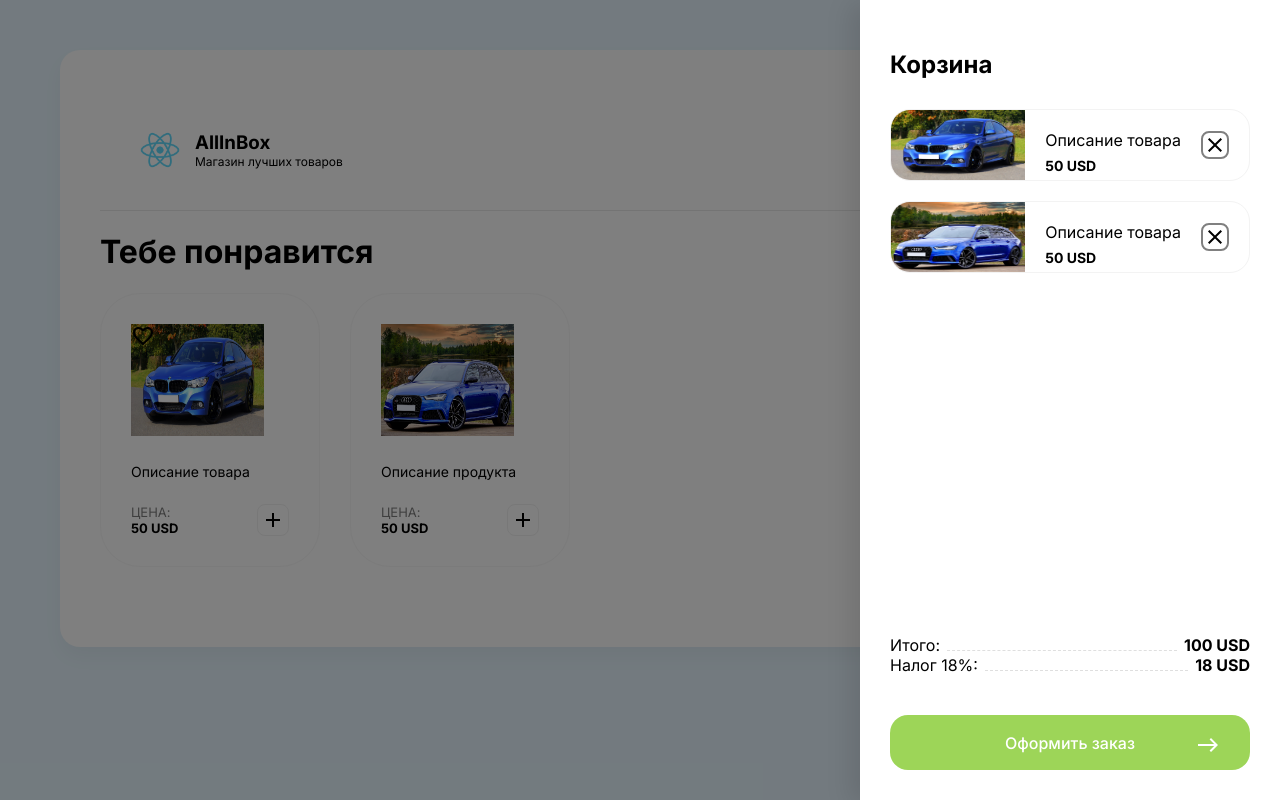
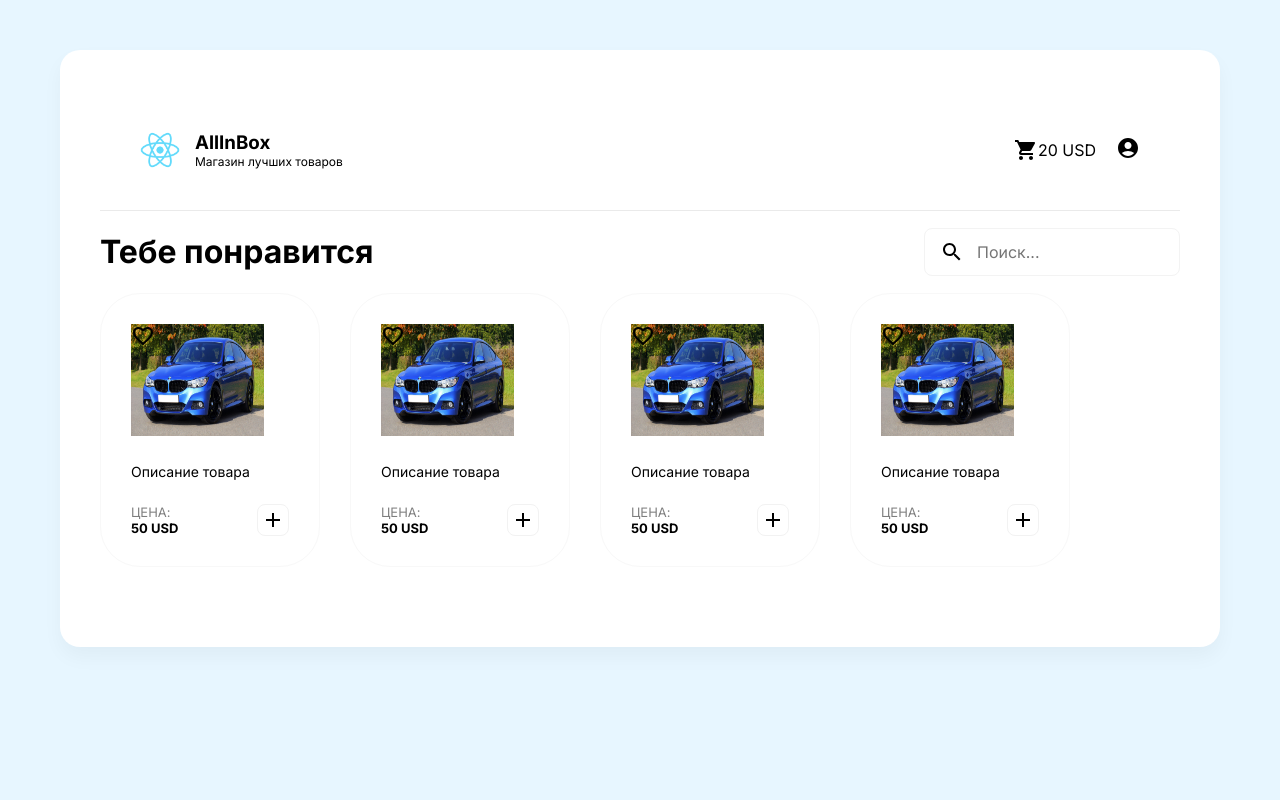
Before and after one commit to Cumali99/online-store, a React (Create React App) app: page / in a window 1280 px wide. Built offline with nearby package versions, Linux system fonts and the light colour scheme.

Commit message:
Created components, tidied up the main page

```diff
--- a/src/App.module.scss
+++ b/src/App.module.scss
@@ -26,6 +26,16 @@ body {
   }
 }
 
+.closeB {
+  transition: transform 0.1s ease-in-out;
+  &:hover {
+    transform: scale(1.1);
+  }
+  &:active {
+    transform: scale(0.9);
+  }
+}
+
 .greenButton {
   width: 100%;
   height: 55px;
@@ -48,18 +58,22 @@ body {
 }
 
 .removeB {
-  // opacity: 0.4;
   display: flex;
   align-items: center;
   justify-content: center;
   border: 2px solid grey;
   border-radius: 8px;
   cursor: pointer;
-  transition: transform 0.4s ease-in-out, color 0.4s ease-in-out;
+  transition: transform 0.4s ease-in-out, color 0.2s ease-in-out,
+    border-color 0.2s ease-in-out;
 
   &:hover {
-    color: red;
+    color: rgb(255, 0, 0);
+
     transform: rotate(180deg);
+  }
+  &:active {
+    color: rgb(255, 92, 92);
   }
 }
 
@@ -303,6 +317,7 @@ body {
   display: flex;
   flex-direction: column;
   flex: 1;
+  overflow: auto;
 }
 
 .cartTotalBlock {
@@ -320,3 +335,9 @@ body {
     align-items: flex-end;
   }
 }
+
+.drawerTop {
+  display: flex;
+  align-items: center;
+  justify-content: space-between;
+}
--- a/src/App.tsx
+++ b/src/App.tsx
@@ -1,76 +1,18 @@
 import style from "./App.module.scss";
-import ShoppingCartIcon from "@mui/icons-material/ShoppingCart";
-import AccountCircleIcon from "@mui/icons-material/AccountCircle";
+import Header from "./components/header/Header";
+import Card from "./components/card/Card";
+import Drawer from "./components/drawer/Drawer";
+
 import AddIcon from "@mui/icons-material/Add";
 import SearchIcon from "@mui/icons-material/Search";
-import FavoriteIconFalse from "@mui/icons-material/FavoriteBorder";
-import FavoriteIconTrue from "@mui/icons-material/Favorite";
-import CheckIcon from "@mui/icons-material/Check";
+
 import CloseIcon from "@mui/icons-material/Close";
-import EastIcon from "@mui/icons-material/East";
 
 function App() {
   return (
     <div className={style.wrapper}>
-      <div className={style.overlay}>
-        <div className={style.drawer}>
-          <h2>Корзина</h2>
-          <div className={style.items}>
-            <div className={style.cartItem}>
-              <img width={70} height={70} src="/img/car/car1.jpg" alt="" />
-              <div>
-                <p>Описание товара</p>
-                <b>50 USD</b>
-              </div>
-              <div className={style.removeB}>
-                <CloseIcon />
-              </div>
-            </div>
-            <div className={style.cartItem}>
-              <img width={70} height={70} src="/img/car/car2.jpg" alt="" />
-              <div>
-                <p>Описание товара</p>
-                <b>50 USD</b>
-              </div>
-              <div className={style.removeB}>
-                <CloseIcon />
-              </div>
-            </div>
-          </div>
-          <ul className={style.cartTotalBlock}>
-            <li>
-              <span>Итого:</span>
-              <div></div>
-              <b>100 USD</b>
-            </li>
-            <li>
-              <span>Налог 18%:</span>
-              <div></div>
-              <b>18 USD</b>
-            </li>
-          </ul>
-          <button className={`${style.greenButton}`}>
-            Оформить заказ <EastIcon className={style.eastIcon} />
-          </button>
-        </div>
-      </div>
-      <header className={style.header}>
-        <div className={style.headerLeft}>
-          <img width={40} height={40} src="/logo512.png" alt="лого" />
-          <div>
-            <h3 className={style.text}>AllInBox</h3>
-            <p className={style.textOpacity}>Магазин лучших товаров</p>
-          </div>
-        </div>
-        <ul className={style.headerRight}>
-          <li className={`${style.headerRight} ${style.li}`}>
-            <ShoppingCartIcon className={style.icon} /> <span>20 USD</span>
-          </li>
-          <li>
-            <AccountCircleIcon className={style.icon} />
-          </li>
-        </ul>
-      </header>
+      <Drawer />
+      <Header />
       <div className={style.content}>
         <div className={style.upBlock}>
           <h1>Тебе понравится</h1>
@@ -81,43 +23,10 @@ function App() {
         </div>
 
         <div className={style.featured}>
-          <div className={style.card}>
-            <div className={style.favorite}>
-              <FavoriteIconFalse />
-            </div>
-            <img
-              className={style.imgProduct}
-              src="/img/car/car1.jpg"
-              alt="картинка товара"
-            />
-            <h5>Описание товара</h5>
-            <div className={style.cardBottom}>
-              <div className={style.flexColumn}>
-                <span>Цена:</span>
-                <b>50 USD</b>
-              </div>
-              <button className={style.button}>
-                <AddIcon className={style.midIcon} />
-              </button>
-            </div>
-          </div>
-          <div className={style.card}>
-            <img
-              className={style.imgProduct}
-              src="/img/car/car2.jpg"
-              alt="картинка товара"
-            />
-            <h5>Описание продукта</h5>
-            <div className={style.cardBottom}>
-              <div className={style.flexColumn}>
-                <span>Цена:</span>
-                <b>50 USD</b>
-              </div>
-              <button className={style.button}>
-                <AddIcon className={style.midIcon} />
-              </button>
-            </div>
-          </div>
+          <Card />
+          <Card />
+          <Card />
+          <Card />
         </div>
       </div>
     </div>
--- /dev/null
+++ b/src/components/card/Card.tsx
@@ -0,0 +1,33 @@
+import style from "../../App.module.scss";
+import FavoriteIconFalse from "@mui/icons-material/FavoriteBorder";
+import FavoriteIconTrue from "@mui/icons-material/Favorite";
+import CheckIcon from "@mui/icons-material/Check";
+import AddIcon from "@mui/icons-material/Add";
+
+function Card() {
+  return (
+    <>
+      <div className={style.card}>
+        <div className={style.favorite}>
+          <FavoriteIconFalse />
+        </div>
+        <img
+          className={style.imgProduct}
+          src="/img/car/car1.jpg"
+          alt="картинка товара"
+        />
+        <h5>Описание товара</h5>
+        <div className={style.cardBottom}>
+          <div className={style.flexColumn}>
+            <span>Цена:</span>
+            <b>50 USD</b>
+          </div>
+          <button className={style.button}>
+            <AddIcon className={style.midIcon} />
+          </button>
+        </div>
+      </div>
+    </>
+  );
+}
+export default Card;
--- /dev/null
+++ b/src/components/drawer/Drawer.tsx
@@ -0,0 +1,53 @@
+import style from "../../App.module.scss";
+import CloseIcon from "@mui/icons-material/Close";
+import EastIcon from "@mui/icons-material/East";
+
+function Drawer() {
+  return (
+    <div style={{ display: "none" }} className={style.overlay}>
+      <div className={style.drawer}>
+        <div className={style.drawerTop}>
+          <h2>Корзина</h2> <CloseIcon className={style.closeB} />
+        </div>
+        <div className={style.items}>
+          <div className={style.cartItem}>
+            <img width={70} height={70} src="/img/car/car1.jpg" alt="" />
+            <div>
+              <p>Описание товара</p>
+              <b>50 USD</b>
+            </div>
+            <div className={style.removeB}>
+              <CloseIcon />
+            </div>
+          </div>
+          <div className={style.cartItem}>
+            <img width={70} height={70} src="/img/car/car2.jpg" alt="" />
+            <div>
+              <p>Описание товара</p>
+              <b>50 USD</b>
+            </div>
+            <div className={style.removeB}>
+              <CloseIcon />
+            </div>
+          </div>
+        </div>
+        <ul className={style.cartTotalBlock}>
+          <li>
+            <span>Итого:</span>
+            <div></div>
+            <b>100 USD</b>
+          </li>
+          <li>
+            <span>Налог 18%:</span>
+            <div></div>
+            <b>18 USD</b>
+          </li>
+        </ul>
+        <button className={`${style.greenButton}`}>
+          Оформить заказ <EastIcon className={style.eastIcon} />
+        </button>
+      </div>
+    </div>
+  );
+}
+export default Drawer;
--- /dev/null
+++ b/src/components/header/Header.tsx
@@ -0,0 +1,26 @@
+import style from "../../App.module.scss";
+import ShoppingCartIcon from "@mui/icons-material/ShoppingCart";
+import AccountCircleIcon from "@mui/icons-material/AccountCircle";
+
+function Header() {
+  return (
+    <header className={style.header}>
+      <div className={style.headerLeft}>
+        <img width={40} height={40} src="/logo512.png" alt="лого" />
+        <div>
+          <h3 className={style.text}>AllInBox</h3>
+          <p className={style.textOpacity}>Магазин лучших товаров</p>
+        </div>
+      </div>
+      <ul className={style.headerRight}>
+        <li className={`${style.headerRight} ${style.li}`}>
+          <ShoppingCartIcon className={style.icon} /> <span>20 USD</span>
+        </li>
+        <li>
+          <AccountCircleIcon className={style.icon} />
+        </li>
+      </ul>
+    </header>
+  );
+}
+export default Header;
```
Also changed, not shown: src/components/card/Card.module.scss (added), src/components/drawer/Drawer.module.scss (added), src/components/header/Header.module.scss (added).
